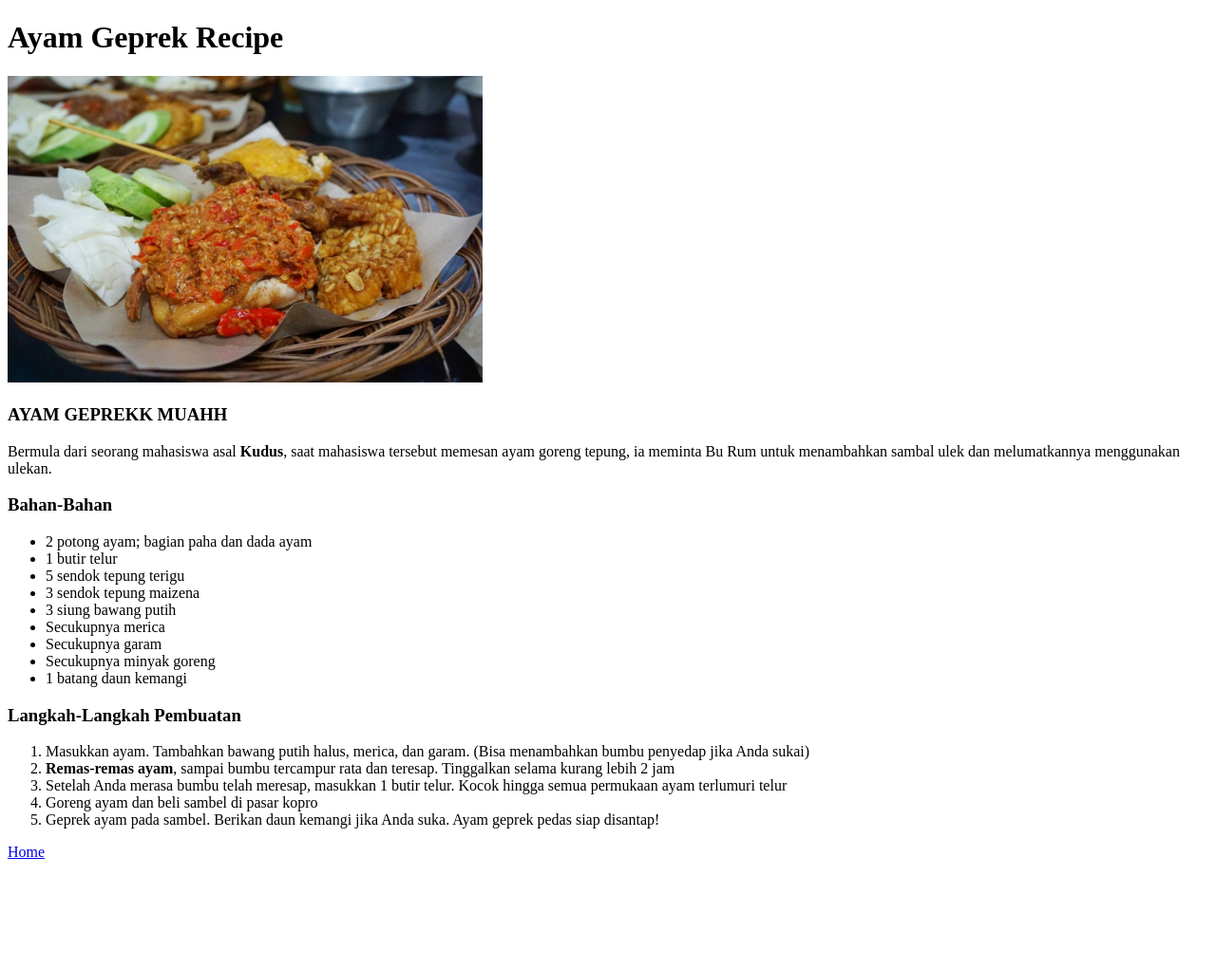
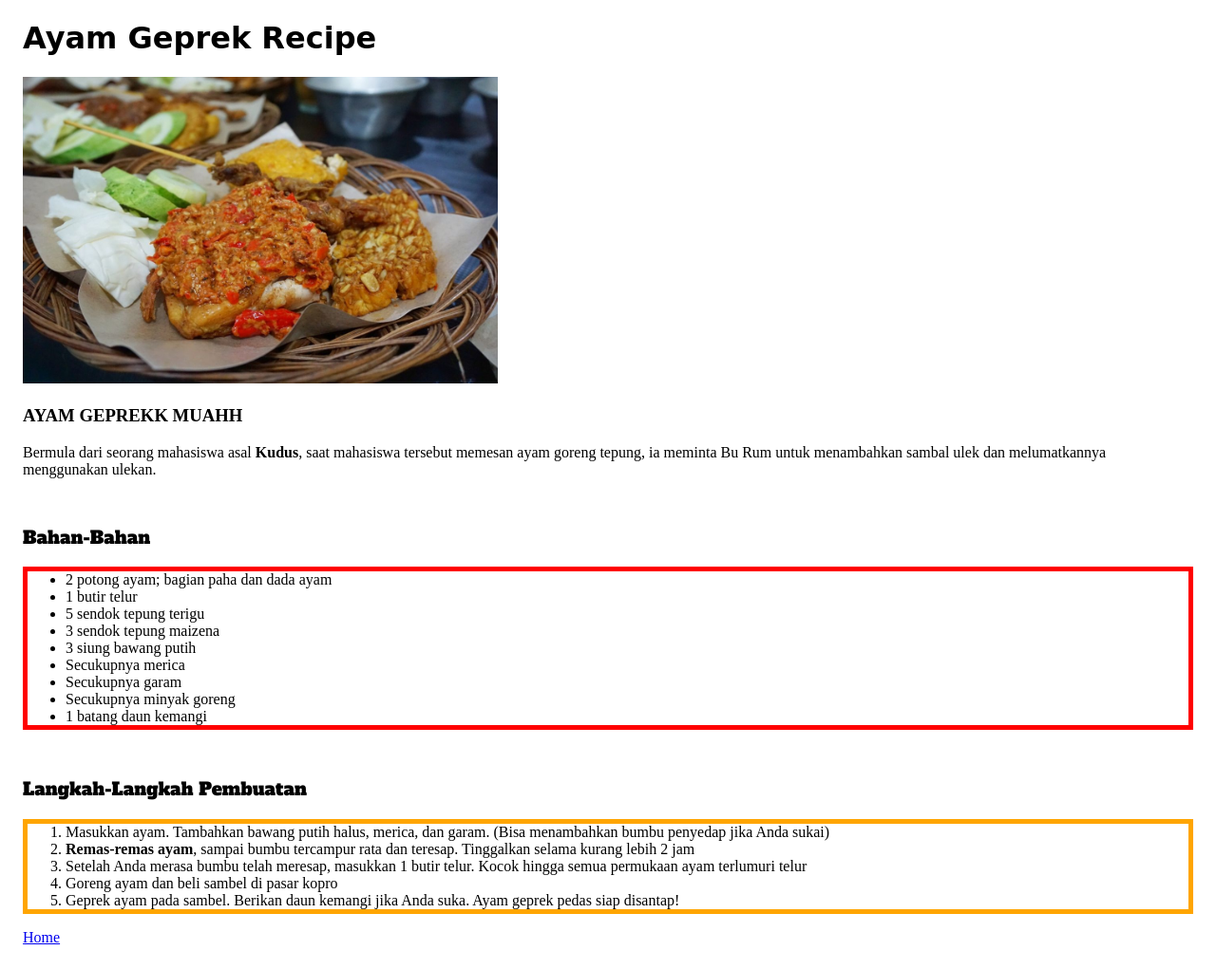
Before and after one commit to tim48-robot/cookingrecipe, a plain HTML site: page recipes/ayamgeprek.html in a window 1280 px wide. Shown: the whole page at 95% size. Before the commit the page ends 915 px from the top, so only its background shows below. Drawn offline with Linux system fonts and the light colour scheme.

Commit message:
feat; added styles
added fonts, border, padding to existing plain html

```diff
--- /dev/null
+++ b/css/index.css
@@ -0,0 +1,28 @@
+body {
+    padding: 16px;
+    padding-top: 0px;
+}
+
+.border-blue{
+    border-inline-color: blue;
+    border-style: solid;
+    border-width: 5px;
+    border-color: red;
+}
+
+.border-orange{
+    border-color: orange;
+    border-style: solid;
+    border-width: 5px;
+}
+
+.recipeTitle{
+    font-family: "Brush Script MT", cursive;
+}
+
+.recipeBahan, .recipeLangkah{
+    margin-top: 50px;
+    font-family: "Alfa Slab One", Helvetica, sans-serif;
+    font-weight: 400;
+    font-style: normal;
+}
--- a/recipes/ayamgeprek.html
+++ b/recipes/ayamgeprek.html
@@ -3,14 +3,16 @@
 <head>
     <meta charset = "UTF-8">
     <title>Ayam Geprek</title>
+    <link rel="stylesheet" href="../css/index.css">
+    <link href="https://fonts.googleapis.com/css2?family=Alfa+Slab+One&display=swap" rel="stylesheet">
 </head>
 <body>
-    <h1>Ayam Geprek Recipe</h1>
+    <h1 class="recipeTitle">Ayam Geprek Recipe</h1>
     <img src="../images/ayamgeprek.jpeg" width="500">
     <h3>AYAM GEPREKK MUAHH</h3>
     <p>Bermula dari seorang mahasiswa asal <strong>Kudus</strong>, saat mahasiswa tersebut memesan ayam goreng tepung, ia meminta Bu Rum untuk menambahkan sambal ulek dan melumatkannya menggunakan ulekan.</p>
-    <h3>Bahan-Bahan</h3>
-    <ul>
+    <h3 class="recipeBahan">Bahan-Bahan</h3>
+    <ul class="border-blue">
         <li>2 potong ayam; bagian paha dan dada ayam</li>
         <li>1 butir telur</li>
         <li>5 sendok tepung terigu</li>
@@ -21,8 +23,8 @@
         <li>Secukupnya minyak goreng</li>
         <li>1 batang daun kemangi</li>
     </ul>
-    <h3>Langkah-Langkah Pembuatan</h3>
-    <ol>
+    <h3 class="recipeLangkah">Langkah-Langkah Pembuatan</h3>
+    <ol class="border-orange">
         <li>Masukkan ayam. Tambahkan bawang putih halus, merica, dan garam. (Bisa menambahkan bumbu penyedap jika Anda sukai)</li>
         <li><strong>Remas-remas ayam</strong>, sampai bumbu tercampur rata dan teresap. Tinggalkan selama kurang lebih 2 jam</li>
         <li>Setelah Anda merasa bumbu telah meresap, masukkan 1 butir telur. Kocok hingga semua permukaan ayam terlumuri telur</li>
```
Also changed, not shown: index.html (+3 -1 lines), recipes/ayamhainam.html (+7 -5 lines).
